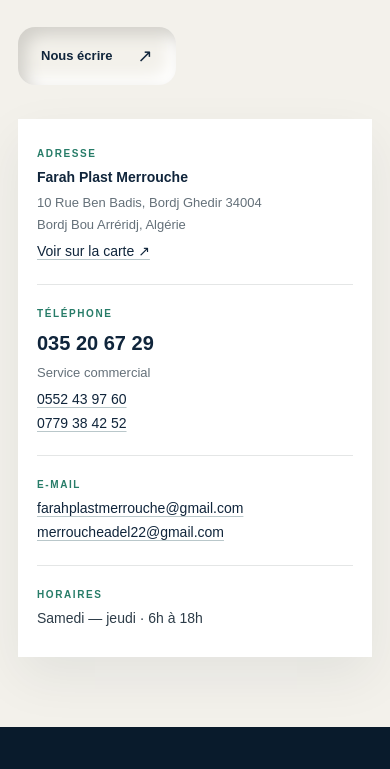
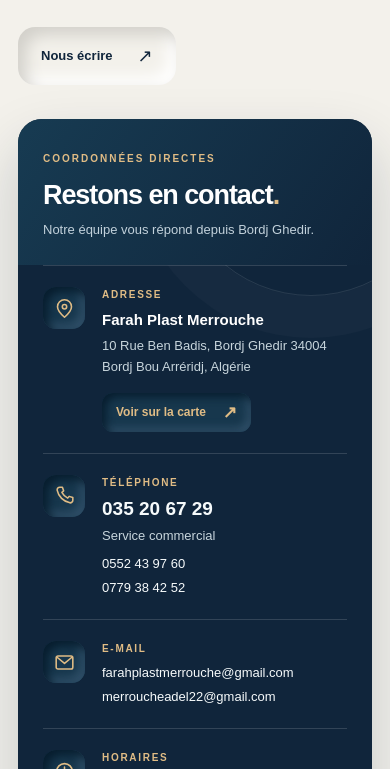
Before and after one commit to RENOLIX/adel.github.io, a plain HTML site: page index.html in a window 390 px wide. Shown: the part 7314-8083 px from the top of the page. Drawn offline with Linux system fonts and the light colour scheme.

Commit message:
Redesign home contact details card

```diff
--- a/index.html
+++ b/index.html
@@ -8,7 +8,7 @@
     <title>Farah Plast Merrouche — Fabrication & recyclage plastique</title>
     <link rel="icon" type="image/png" href="assets/logo-mark.png" />
     <link rel="preload" as="image" href="assets/ligne-sacs.webp" />
-    <link rel="stylesheet" href="styles.css?v=3" />
+    <link rel="stylesheet" href="styles.css?v=4" />
   </head>
   <body>
     <a class="skip-link" href="#contenu">Aller au contenu</a>
@@ -167,12 +167,15 @@
             <p>Vous recherchez des sacs plastiques ou souhaitez échanger autour de la matière recyclée ? Notre équipe est à votre écoute.</p>
             <a class="button button-dark" href="contact.html">Nous écrire <span aria-hidden="true">↗</span></a>
           </div>
-          <div class="contact-panel">
-            <div class="contact-row"><span class="contact-label">ADRESSE</span><div><strong>Farah Plast Merrouche</strong><p>10 Rue Ben Badis, Bordj Ghedir 34004<br />Bordj Bou Arréridj, Algérie</p><a href="https://www.google.com/maps/search/?api=1&query=Farah+Plast+Merrouche+Bordj+Ghedir" target="_blank" rel="noopener noreferrer">Voir sur la carte ↗</a></div></div>
-            <div class="contact-row"><span class="contact-label">TÉLÉPHONE</span><div><a class="contact-primary" href="tel:+21335206729">035 20 67 29</a><p>Service commercial</p><a href="tel:+213552439760">0552 43 97 60</a><br /><a href="tel:+213779384252">0779 38 42 52</a></div></div>
-            <div class="contact-row"><span class="contact-label">E-MAIL</span><div><a href="mailto:farahplastmerrouche@gmail.com">farahplastmerrouche@gmail.com</a><br /><a href="mailto:merroucheadel22@gmail.com">merroucheadel22@gmail.com</a></div></div>
-            <div class="contact-row"><span class="contact-label">HORAIRES</span><div>Samedi — jeudi · 6h à 18h</div></div>
-          </div>
+          <aside class="contact-home-card" aria-label="Coordonnées de Farah Plast Merrouche">
+            <div class="contact-home-head"><span>COORDONNÉES DIRECTES</span><h3>Restons en contact<span aria-hidden="true">.</span></h3><p>Notre équipe vous répond depuis Bordj Ghedir.</p></div>
+            <div class="contact-home-facts">
+              <div class="contact-home-fact"><div class="contact-icon"><svg viewBox="0 0 24 24" fill="none" stroke="currentColor" stroke-width="1.8" stroke-linecap="round" stroke-linejoin="round" aria-hidden="true"><path d="M20 10c0 5-8 12-8 12S4 15 4 10a8 8 0 1 1 16 0Z"/><circle cx="12" cy="10" r="2.5"/></svg></div><div><span class="contact-home-label">ADRESSE</span><strong>Farah Plast Merrouche</strong><p>10 Rue Ben Badis, Bordj Ghedir 34004<br />Bordj Bou Arréridj, Algérie</p><a class="contact-home-map" href="https://www.google.com/maps/search/?api=1&amp;query=Farah+Plast+Merrouche+Bordj+Ghedir" target="_blank" rel="noopener noreferrer">Voir sur la carte <span aria-hidden="true">↗</span></a></div></div>
+              <div class="contact-home-fact"><div class="contact-icon"><svg viewBox="0 0 24 24" fill="none" stroke="currentColor" stroke-width="1.8" stroke-linecap="round" stroke-linejoin="round" aria-hidden="true"><path d="M6.6 2.5h3l1.4 4.2-2 1.6a16 16 0 0 0 6.7 6.7l1.6-2 4.2 1.4v3a3 3 0 0 1-3.3 3A18.5 18.5 0 0 1 3.6 5.8a3 3 0 0 1 3-3.3Z"/></svg></div><div><span class="contact-home-label">TÉLÉPHONE</span><a class="contact-home-primary" href="tel:+21335206729">035 20 67 29</a><p>Service commercial</p><div class="contact-home-secondary"><a href="tel:+213552439760">0552 43 97 60</a><a href="tel:+213779384252">0779 38 42 52</a></div></div></div>
+              <div class="contact-home-fact"><div class="contact-icon"><svg viewBox="0 0 24 24" fill="none" stroke="currentColor" stroke-width="1.8" stroke-linecap="round" stroke-linejoin="round" aria-hidden="true"><rect x="2.5" y="4.5" width="19" height="15" rx="2"/><path d="m3.5 6 8.5 7 8.5-7"/></svg></div><div><span class="contact-home-label">E-MAIL</span><div class="contact-home-secondary"><a href="mailto:farahplastmerrouche@gmail.com">farahplastmerrouche@gmail.com</a><a href="mailto:merroucheadel22@gmail.com">merroucheadel22@gmail.com</a></div></div></div>
+              <div class="contact-home-fact"><div class="contact-icon"><svg viewBox="0 0 24 24" fill="none" stroke="currentColor" stroke-width="1.8" stroke-linecap="round" stroke-linejoin="round" aria-hidden="true"><circle cx="12" cy="12" r="9"/><path d="M12 7v5l3.5 2"/></svg></div><div><span class="contact-home-label">HORAIRES</span><strong>Samedi — jeudi</strong><p>6h à 18h</p></div></div>
+            </div>
+          </aside>
         </div>
       </section>
     </main>
--- a/styles.css
+++ b/styles.css
@@ -126,15 +126,27 @@
 .contact-grid{display:grid;grid-template-columns:minmax(0,.9fr) minmax(0,1fr);gap:clamp(55px,8vw,120px);align-items:start}
 .contact-intro h2{max-width:530px}
 .contact-intro p{max-width:470px;margin-bottom:30px}
-.contact-panel{background:#fff;padding:11px 35px;box-shadow:0 20px 50px rgba(16,37,59,.07)}
-.contact-row{display:grid;grid-template-columns:115px 1fr;gap:20px;padding:27px 0;border-bottom:1px solid var(--line);font-size:14px;line-height:1.7}
-.contact-row:last-child{border-bottom:0}
-.contact-label{font-size:10px;color:var(--green);letter-spacing:.16em;font-weight:800;padding-top:5px}
-.contact-row strong{color:var(--navy)}
-.contact-row p{margin:2px 0 4px;color:#647079;font-size:13px}
-.contact-row a{color:var(--navy);text-decoration:underline;text-decoration-color:#b9c7ca;text-underline-offset:3px;overflow-wrap:anywhere}
-.contact-row a:hover{color:var(--green)}
-.contact-row .contact-primary{font-size:20px;font-weight:800;text-decoration:none}
+.contact-home-card{position:relative;overflow:hidden;border-radius:24px;background:var(--navy);color:#fff;box-shadow:0 28px 60px rgba(16,37,59,.2)}
+.contact-home-card::before{content:"";position:absolute;top:-95px;right:-75px;width:270px;height:270px;border-radius:50%;border:1px solid rgba(255,255,255,.1);box-shadow:0 0 0 42px rgba(255,255,255,.025);pointer-events:none}
+.contact-home-head{position:relative;padding:34px 38px 28px;background:linear-gradient(125deg,#173b52,var(--navy))}
+.contact-home-head>span{color:#e0bc85;font-size:10px;font-weight:800;letter-spacing:.2em}
+.contact-home-head h3{color:#fff;font-size:clamp(27px,2.5vw,34px);letter-spacing:-.04em;line-height:1.2;margin:13px 0 9px}
+.contact-home-head h3 span{color:#e0bc85}
+.contact-home-head p{color:#c2d1db;font-size:13px;line-height:1.6;margin:0}
+.contact-home-facts{position:relative;padding:0 38px 8px}
+.contact-home-fact{display:grid;grid-template-columns:46px minmax(0,1fr);gap:17px;padding:23px 0;border-top:1px solid rgba(255,255,255,.14)}
+.contact-home-fact>div:last-child{min-width:0}
+.contact-home-label{display:block;color:#e0bc85;font-size:10px;font-weight:800;letter-spacing:.17em;margin:2px 0 9px}
+.contact-home-fact strong{display:block;color:#fff;font-size:15px;line-height:1.45}
+.contact-home-fact p{margin:4px 0 0;color:#c7d5dc;font-size:13px;line-height:1.65}
+.contact-home-fact a{color:#f6fafb;text-decoration:none;overflow-wrap:anywhere}
+.contact-home-fact a:hover{color:#e0bc85}
+.contact-home-map{display:inline-flex;align-items:center;justify-content:space-between;gap:17px;margin-top:15px;padding:11px 14px;border-radius:11px;background:#17374d;color:#e0bc85!important;font-size:12px;font-weight:800;box-shadow:inset 4px 4px 8px #071d2e,inset -4px -4px 8px #305069}
+.contact-home-map:hover{color:#fff!important}
+.contact-home-map span{font-size:17px;line-height:1}
+.contact-home-primary{display:inline-block;font-size:20px;font-weight:800;line-height:1.3}
+.contact-home-secondary{display:flex;flex-direction:column;align-items:flex-start;gap:4px;margin-top:7px;font-size:13px;line-height:1.55}
+@media(max-width:620px){.contact-home-head{padding:29px 25px 24px}.contact-home-facts{padding:0 25px 5px}.contact-home-fact{gap:13px;padding:21px 0}.contact-home-fact .contact-icon{width:42px;height:42px}.contact-home-primary{font-size:19px}}
 .footer{background:var(--navy-deep);color:#d7e1e8}
 .footer-main{display:flex;align-items:center;justify-content:space-between;gap:36px;padding:55px 0;border-bottom:1px solid rgba(255,255,255,.17)}
 .footer-brand{display:flex;align-items:center;gap:18px}
```
